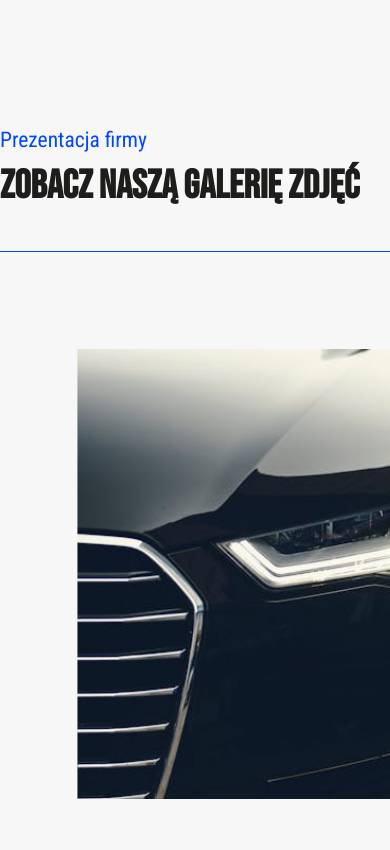
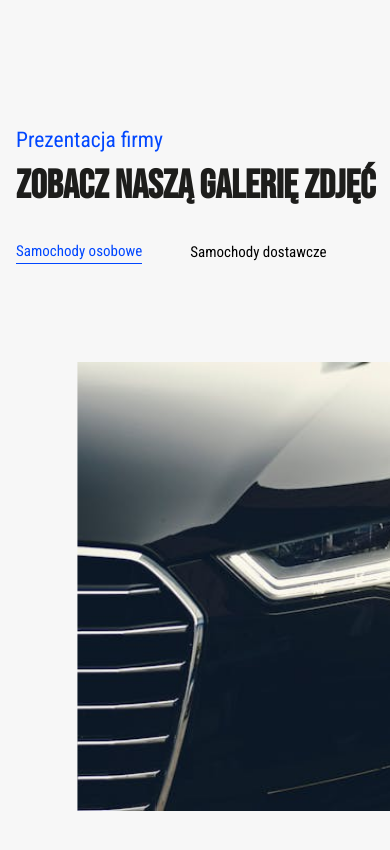
Before and after one commit to artur-IT/recruitment_adSite.pro, a React (Vite) app: page / in a window 390 px wide. Shown: the part 860-1710 px from the top of the page. Built offline with nearby package versions, Linux system fonts and the light colour scheme.

Commit message:
create mobile view - Headers Block

```diff
--- a/src/App.jsx
+++ b/src/App.jsx
@@ -56,16 +56,16 @@ export default function App() {
         </section>
 
         {/* Headers Block */}
-        <section className="h-[207px] bg-[#F7F7F7] pt-[80px]">
-          <div className="container mx-auto w-[1264px] grid gap-6">
-            <div className="w-[434px] h-[80px]">
+        <section className="h-auto lg:h-[207px] bg-[#F7F7F7] pt-[80px]">
+          <div className="mx-4 lg:mx-auto lg:w-[1264px] grid gap-6">
+            <div className="w-[434px] lg:h-[80px]">
               <span className="font-roboto-condensed text-[21.5px] text-[#0147FF] leading-[32.25px]">Prezentacja firmy</span>
-              <h2 className="h-12 text-[#1D1D1B] font-bebas-neue text-[40px] font-bold gap-8">
+              <h2 className="lg:h-12 text-[#1D1D1B] font-bebas-neue text-[40px] font-bold gap-8">
                 {"Zobacz naszą Galerię zdjęć".toLocaleUpperCase()}
               </h2>
             </div>
 
-            <div className="flex flex-col sm:flex-row sm:gap-6 font-roboto-condensed">
+            <div className="flex flex-row  lg:gap-6 font-roboto-condensed">
               <button className="w-auto text-[15px] mr-12 text-[#0147FF] border-b-[1px] border-[#0147FF]">Samochody osobowe</button>
               <button className="w-auto text-[15px] text-black">Samochody dostawcze</button>
             </div>
```
